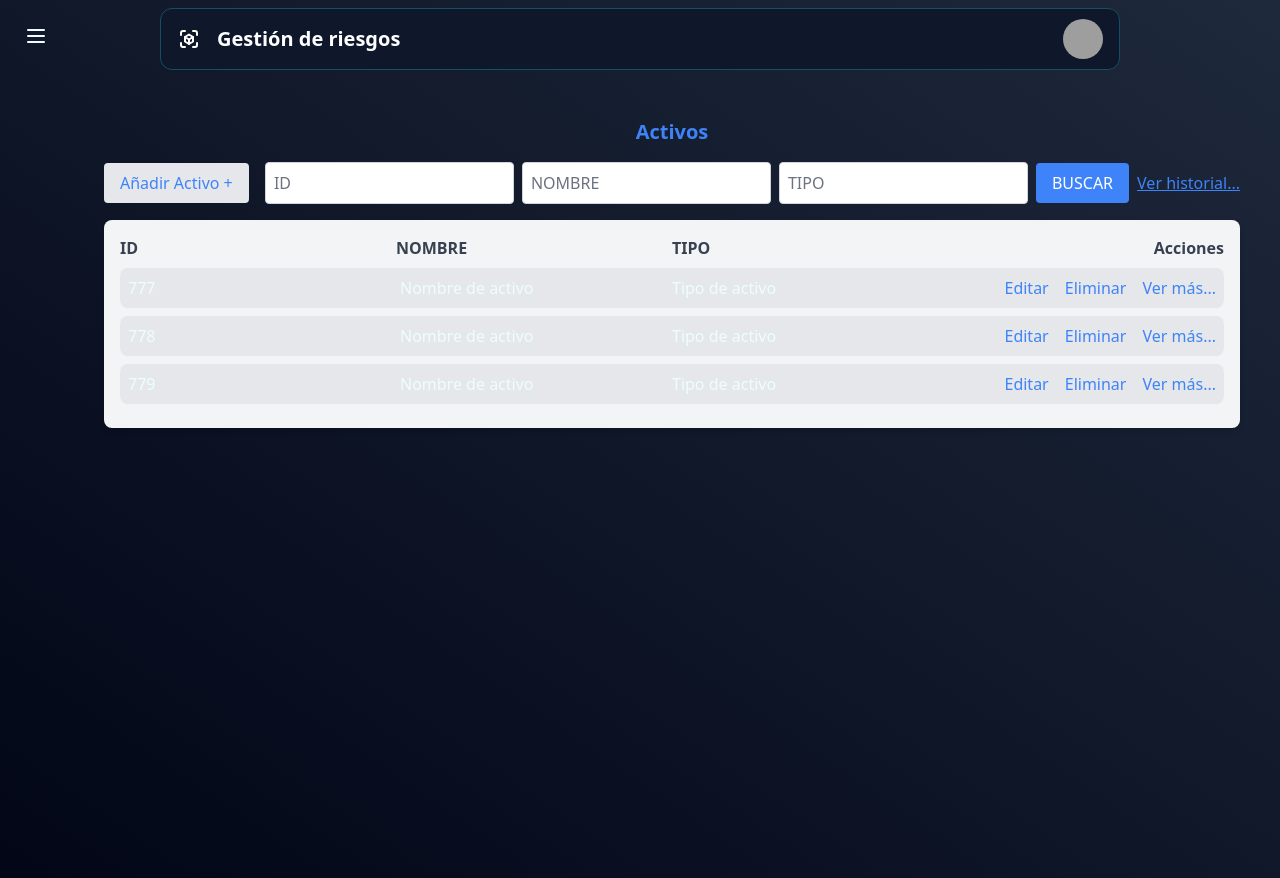
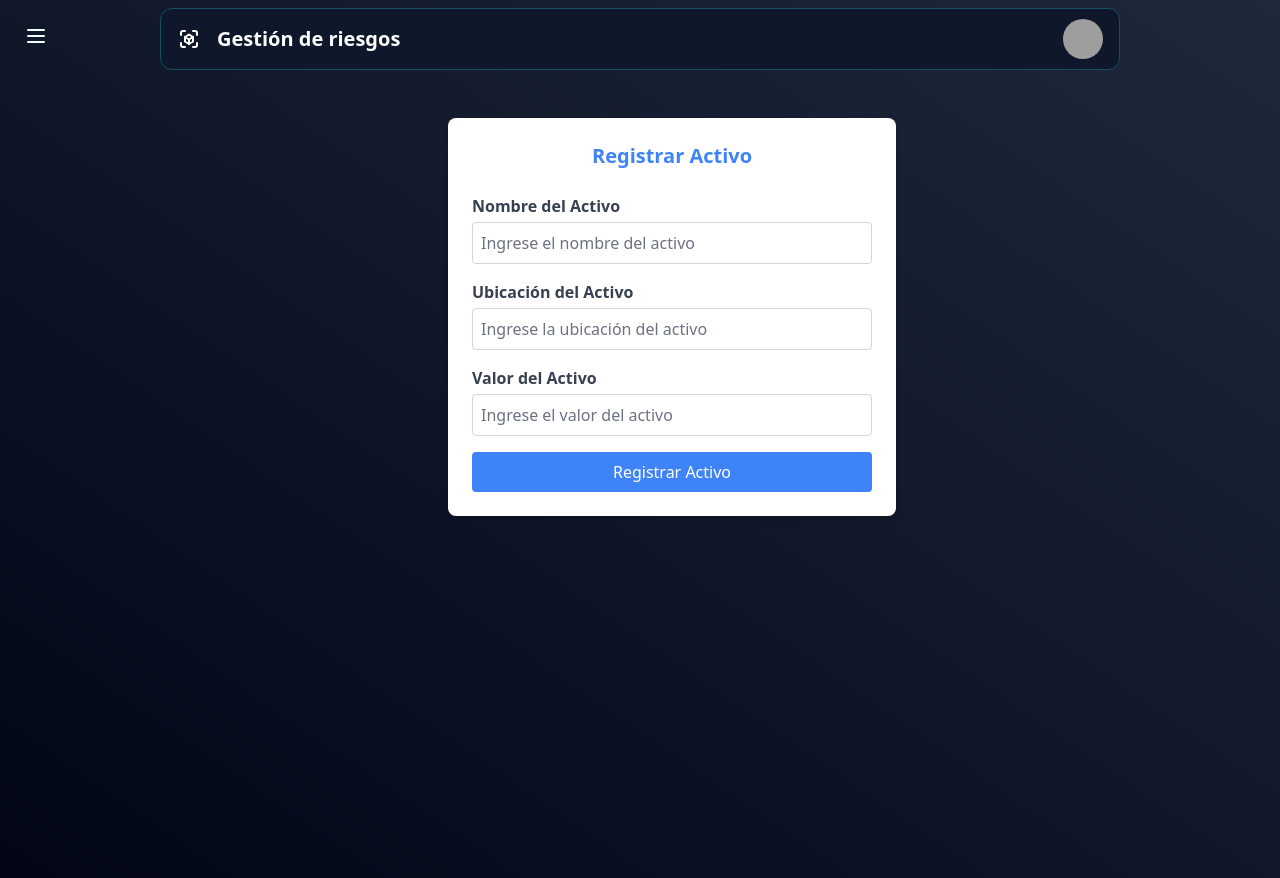
Before and after one commit to JuanPabloRP/front-riskmanagement, a React (Vite) app: page /risk-management/assets/create in a window 1280 px wide. Built offline with nearby package versions, Linux system fonts and the light colour scheme; grey boxes are pictures that could not be loaded.

Commit message:
Correccion registro de activos

```diff
--- a/src/pages/private/asset/Asset.tsx
+++ b/src/pages/private/asset/Asset.tsx
@@ -1,70 +1,72 @@
-import React from 'react';
+import React, { useState } from 'react';
 
-const AssetList = () => {
-  // Datos de ejemplo para mostrar activos
-  const assets = [
-    { id: 777, name: 'Nombre de activo', type: 'Tipo de activo' },
-    { id: 778, name: 'Nombre de activo', type: 'Tipo de activo' },
-    { id: 779, name: 'Nombre de activo', type: 'Tipo de activo' },
-  ];
+const Asset = () => {
+  const [formData, setFormData] = useState({
+    name: '',
+    location: '',
+    value: ''
+  });
+
+  const handleChange = (e) => {
+    const { name, value } = e.target;
+    setFormData({ ...formData, [name]: value });
+  };
+
+  const handleSubmit = (e) => {
+    e.preventDefault();
+    console.log('Activo registrado:', formData);
+    // Aquí podrías agregar la lógica para enviar el formulario a un backend o guardar el activo
+  };
 
   return (
-    <section className="p-6">
-      <h2 className="text-center text-xl font-bold text-blue-500 mb-4">Activos</h2>
+    <section className="flex items-center justify-center p-6">
+      <div className="w-full max-w-md bg-white p-6 rounded-lg shadow-md">
+        <h1 className="text-center text-xl font-bold text-blue-500 mb-6">Registrar Activo</h1>
 
-      <div className="flex justify-between items-center mb-4">
-        <button className="bg-gray-200 text-blue-500 py-2 px-4 rounded">
-          Añadir Activo +
-        </button>
-
-        <div className="flex items-center gap-2">
+        <form onSubmit={handleSubmit} className="space-y-4">
+          <div>
+            <label className="block text-gray-700 font-semibold mb-1">Nombre del Activo</label>
             <input
               type="text"
-            placeholder="ID"
-            className="border border-gray-300 rounded p-2"
+              name="name"
+              value={formData.name}
+              onChange={handleChange}
+              className="w-full border border-gray-300 rounded p-2 text-gray-900"
+              placeholder="Ingrese el nombre del activo"
             />
+          </div>
+
+          <div>
+            <label className="block text-gray-700 font-semibold mb-1">Ubicación del Activo</label>
             <input
               type="text"
-            placeholder="NOMBRE"
-            className="border border-gray-300 rounded p-2"
+              name="location"
+              value={formData.location}
+              onChange={handleChange}
+              className="w-full border border-gray-300 rounded p-2 text-gray-900"
+              placeholder="Ingrese la ubicación del activo"
             />
-          <input
-            type="text"
-            placeholder="TIPO"
-            className="border border-gray-300 rounded p-2"
-          />
-          <button className="bg-blue-500 text-white py-2 px-4 rounded">
-            BUSCAR
-          </button>
-          <a href="#" className="text-blue-500 underline">
-            Ver historial...
-          </a>
-        </div>
           </div>
 
-      <div className="bg-gray-100 p-4 rounded-lg shadow-md">
-        <div className="grid grid-cols-4 font-semibold text-gray-700 mb-2">
-          <div>ID</div>
-          <div>NOMBRE</div>
-          <div>TIPO</div>
-          <div className="text-right">Acciones</div>
+          <div>
+            <label className="block text-gray-700 font-semibold mb-1">Valor del Activo</label>
+            <input
+              type="number"
+              name="value"
+              value={formData.value}
+              onChange={handleChange}
+              className="w-full border border-gray-300 rounded p-2 text-gray-900"
+              placeholder="Ingrese el valor del activo"
+            />
           </div>
 
-        {assets.map((asset) => (
-          <div key={asset.id} className="grid grid-cols-4 items-center bg-gray-200 p-2 rounded-lg mb-2">
-            <div>{asset.id}</div>
-            <div>{asset.name}</div>
-            <div>{asset.type}</div>
-            <div className="text-right space-x-4">
-              <button className="text-blue-500">Editar</button>
-              <button className="text-blue-500">Eliminar</button>
-              <button className="text-blue-500">Ver más...</button>
-            </div>
-          </div>
-        ))}
+          <button type="submit" className="w-full bg-blue-500 text-white py-2 px-4 rounded mt-4">
+            Registrar Activo
+          </button>
+        </form>
       </div>
     </section>
   );
 };
 
-export default AssetList;
+export default Asset;
```
Lines whose indentation alone changed are shown as unchanged.
